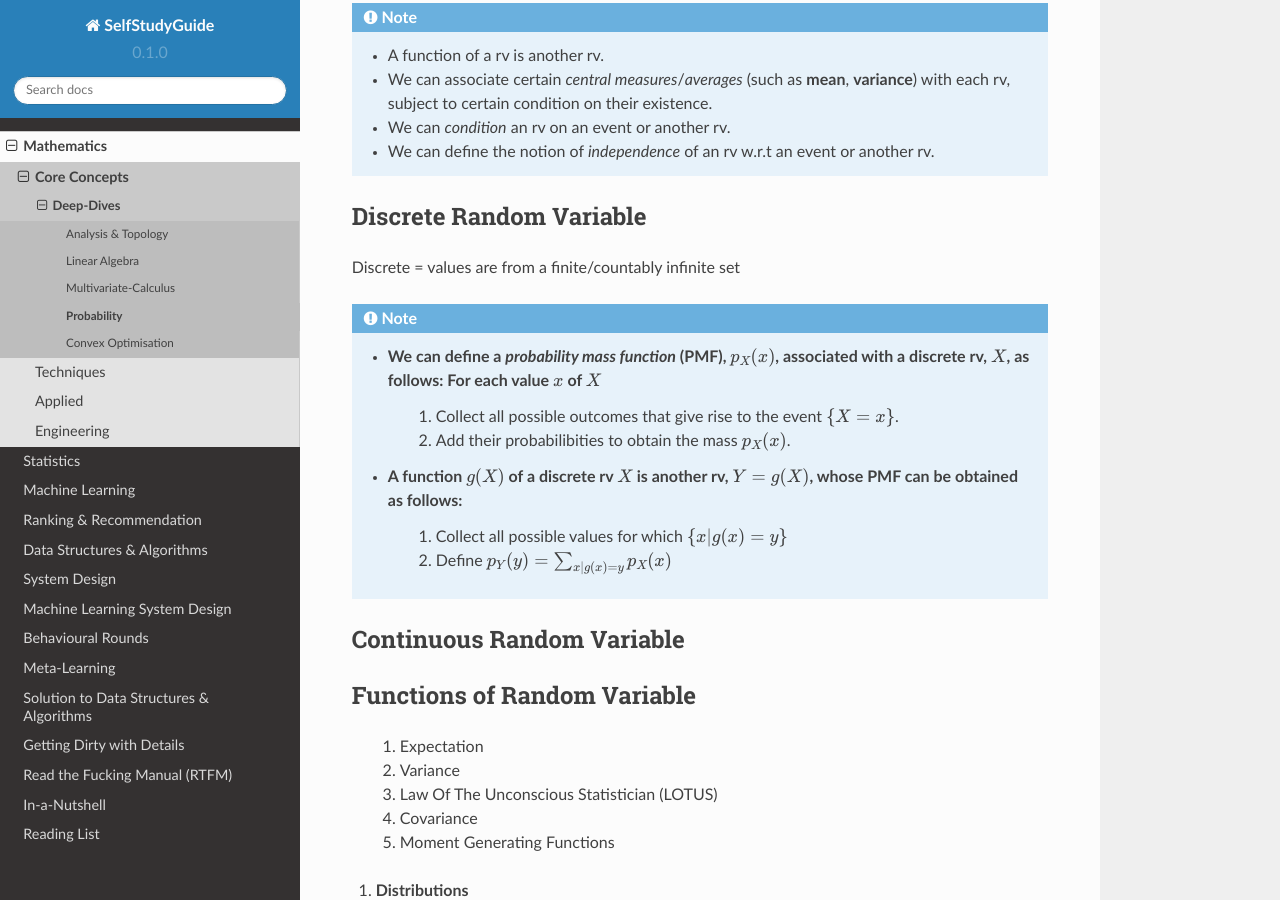
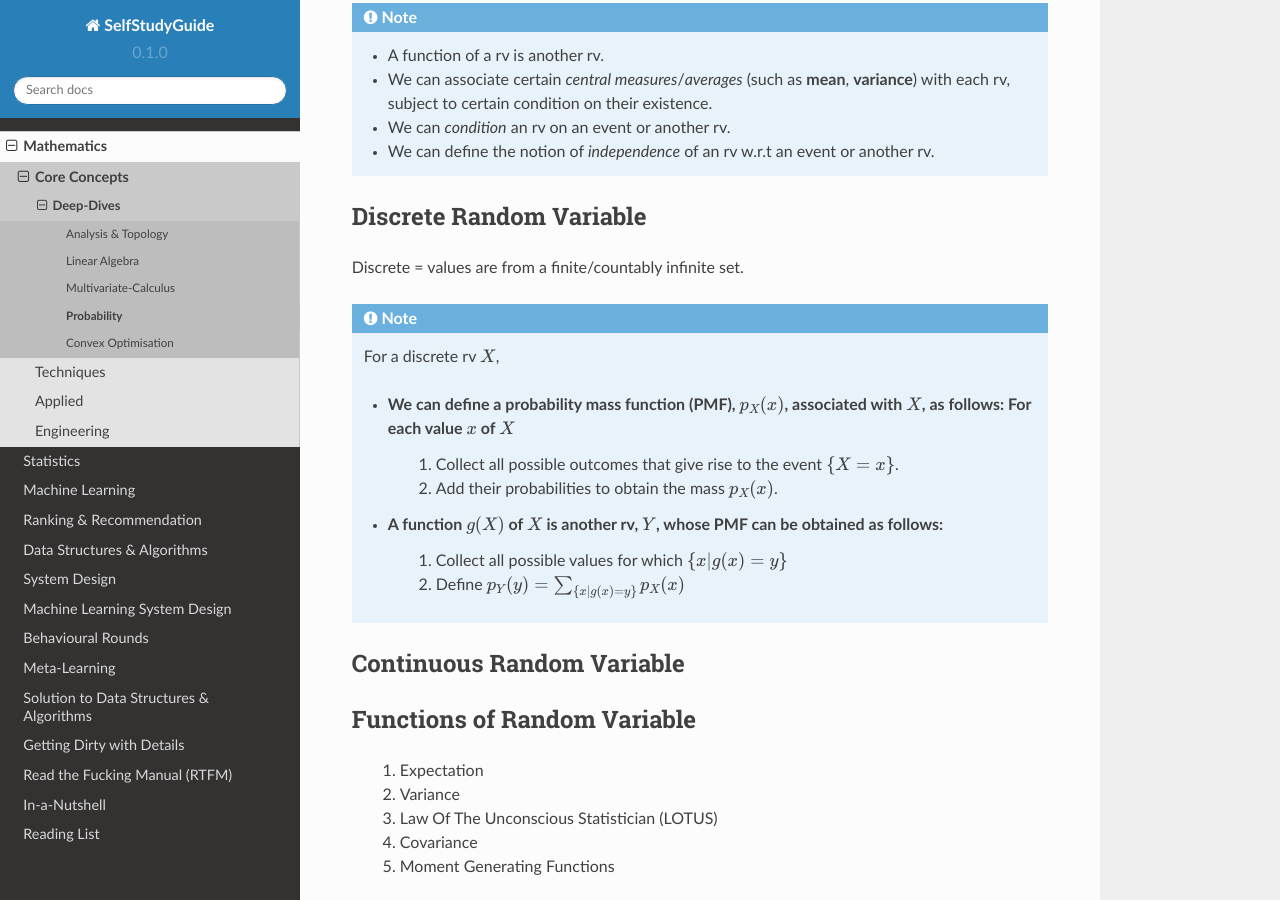
Before and after one commit to uselesstechjunks/leetcode, a Sphinx documentation site: the page built from docs/source/math/prob.rst, in a window 1280 px wide and 900 px high, scrolled down 413 px. Built offline with Sphinx 7.4.7 and the Read the Docs theme 2.0.0, drawn with Linux system fonts in a browser that asks for light colours.

Commit message:
Update prob.rst

```diff
--- a/docs/source/math/prob.rst
+++ b/docs/source/math/prob.rst
@@ -21,15 +21,17 @@ Random variables (rvs) are real-valued functions of the outcome of an experiment
 Discrete Random Variable
 ------------------------------
 
-Discrete = values are from a finite/countably infinite set
+Discrete = values are from a finite/countably infinite set.
 
 .. note::
-	* We can define a *probability mass function* (PMF), :math:`p_X(x)`, associated with a discrete rv, :math:`X`, as follows: For each value :math:`x` of :math:`X`
+	For a discrete rv :math:`X`,
+
+	* We can define a probability mass function (PMF), :math:`p_X(x)`, associated with :math:`X`, as follows: For each value :math:`x` of :math:`X`
 		#. Collect all possible outcomes that give rise to the event :math:`\{X=x\}`.
-		#. Add their probabilibities to obtain the mass :math:`p_X(x)`.
-	* A function :math:`g(X)` of a discrete rv :math:`X` is another rv, :math:`Y=g(X)`, whose PMF can be obtained as follows:
+		#. Add their probabilities to obtain the mass :math:`p_X(x)`.
+	* A function :math:`g(X)` of :math:`X` is another rv, :math:`Y`, whose PMF can be obtained as follows:
 		#. Collect all possible values for which :math:`\{x | g(x)=y\}`
-		#. Define :math:`p_Y(y)=\sum_{x | g(x)=y} p_X(x)`
+		#. Define :math:`p_Y(y)=\sum_{\{x | g(x)=y\}} p_X(x)`
 
 Continuous Random Variable
 ----------------------------------------
```
